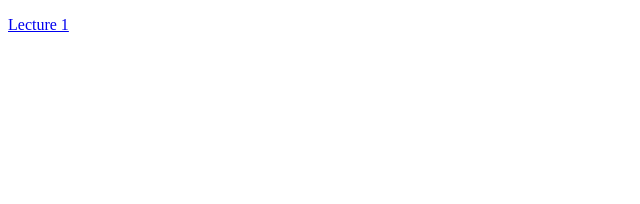
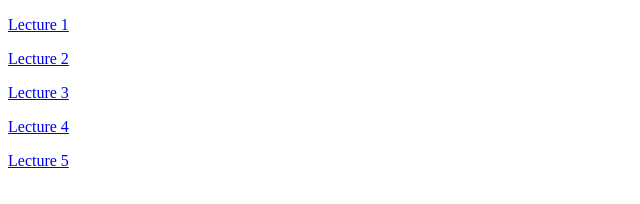
Before and after one commit to Ashu3208/Com200, a plain HTML site: page index.html in a window 1280 px wide. Shown: the whole page, without its empty margins (0-640 px from the left). Drawn offline with Linux system fonts and the light colour scheme.

Commit message:
Add files via upload

```diff
--- a/index.html
+++ b/index.html
@@ -8,6 +8,18 @@
     <p>
       <a href="L1.pdf">Lecture 1</a>
     </p>
+    <p>
+      <a href="L2.pdf">Lecture 2</a>
+    </p>
+    <p>
+      <a href="L3.pdf">Lecture 3</a>
+    </p>
+    <p>
+      <a href="L4.pdf">Lecture 4</a>
+    </p>
+    <p>
+      <a href="L5.pdf">Lecture 5</a>
+    </p>
 
   </body>
 </html>
```
Also changed, not shown: 4 other files.
